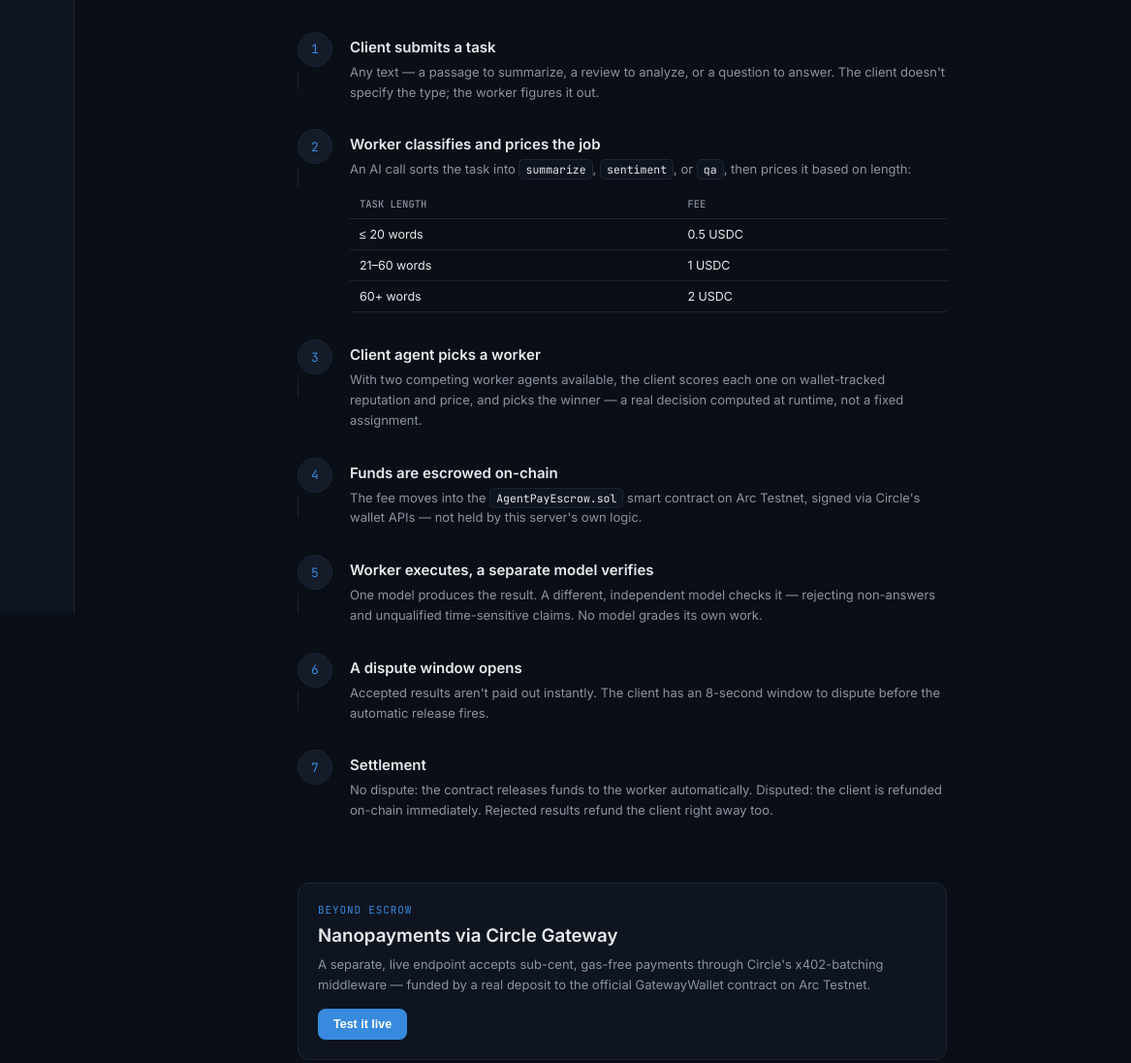
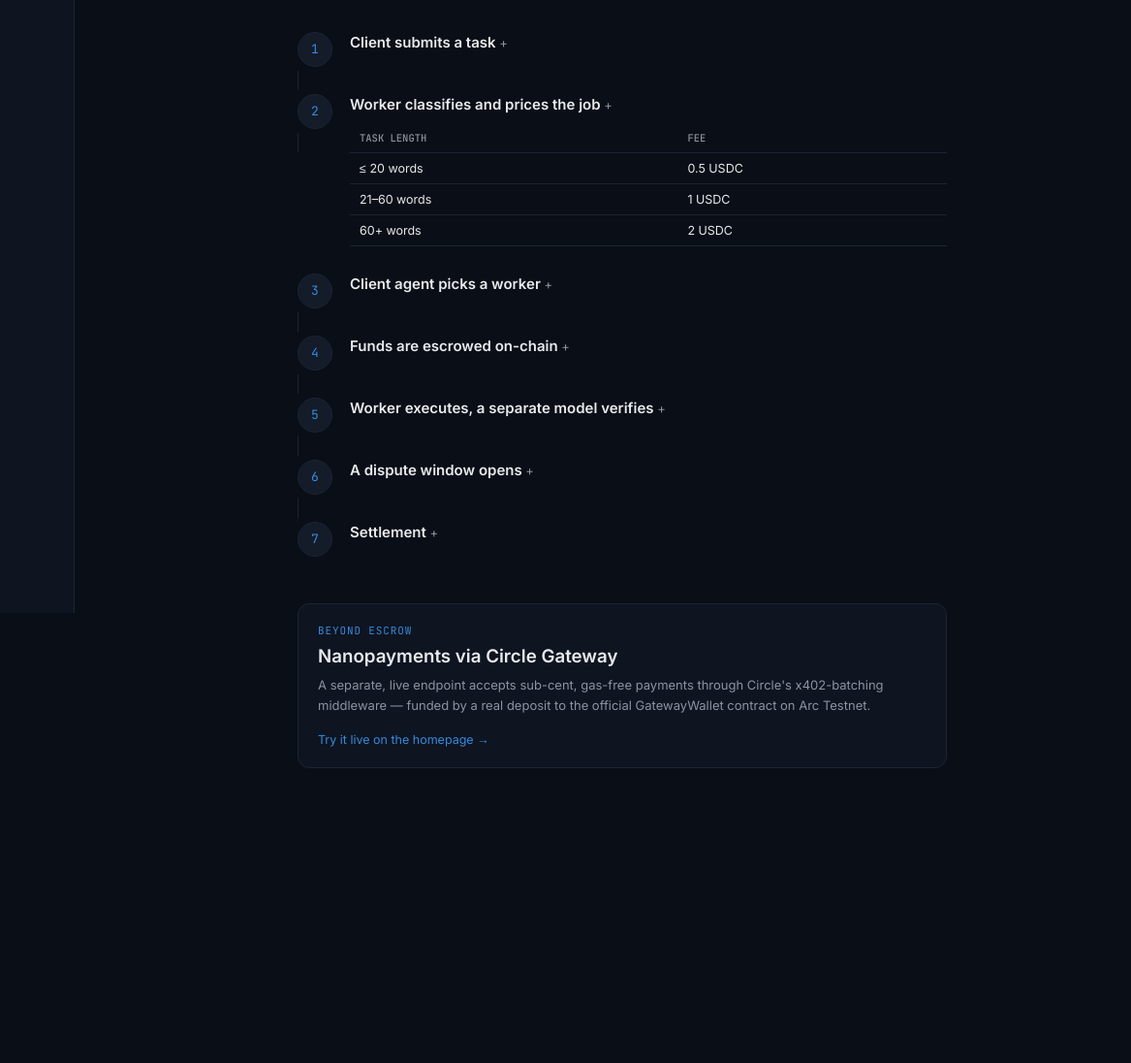
Before and after one commit to AMR70234/agentpay-arc, a website: page public/how-it-works.html in a window 1280 px wide. Shown: the part 168-1264 px from the top of the page at 97% size, 113-1280 px from the left. After the commit the page ends 1000 px from the top, so only its background shows below. Drawn offline with Linux system fonts and the light colour scheme.

Commit message:
Simplify How it works page: convert steps to collapsible accordions, replace duplicate Nanopayments test button with a link to the homepage

```diff
--- a/public/how-it-works.html
+++ b/public/how-it-works.html
@@ -39,6 +39,12 @@
   .sidebar-link i{font-size:17px;}
   .sidebar-link:hover{background:var(--panel-2);color:var(--text);}
   .sidebar-link.active{background:rgba(55,138,221,0.15);color:var(--blue);}
+  .step-content details{cursor:pointer;}
+  .step-content summary{list-style:none;cursor:pointer;}
+  .step-content summary::-webkit-details-marker{display:none;}
+  .step-content summary h3{display:inline;}
+  .step-content summary::after{content:' +';color:var(--muted);font-size:13px;}
+  .step-content details[open] summary::after{content:' \2212';}
 </style>
 </head>
 <body>
@@ -61,16 +67,16 @@
   <div class="step">
     <div><div class="step-num">1</div><div class="step-line"></div></div>
     <div class="step-content">
-      <h3>Client submits a task</h3>
-      <p>Any text — a passage to summarize, a review to analyze, or a question to answer. The client doesn't specify the type; the worker figures it out.</p>
+      <details><summary><h3>Client submits a task</h3></summary>
+      <p>Any text — a passage to summarize, a review to analyze, or a question to answer. The client doesn't specify the type; the worker figures it out.</p></details>
     </div>
   </div>
 
   <div class="step">
     <div><div class="step-num">2</div><div class="step-line"></div></div>
     <div class="step-content">
-      <h3>Worker classifies and prices the job</h3>
-      <p>An AI call sorts the task into <code>summarize</code>, <code>sentiment</code>, or <code>qa</code>, then prices it based on length:</p>
+      <details><summary><h3>Worker classifies and prices the job</h3></summary>
+      <p>An AI call sorts the task into <code>summarize</code>, <code>sentiment</code>, or <code>qa</code>, then prices it based on length:</p></details>
       <table class="pricing-table">
         <tr><th>Task length</th><th>Fee</th></tr>
         <tr><td>≤ 20 words</td><td>0.5 USDC</td></tr>
@@ -83,39 +89,39 @@
   <div class="step">
     <div><div class="step-num">3</div><div class="step-line"></div></div>
     <div class="step-content">
-      <h3>Client agent picks a worker</h3>
-      <p>With two competing worker agents available, the client scores each one on wallet-tracked reputation and price, and picks the winner — a real decision computed at runtime, not a fixed assignment.</p>
+      <details><summary><h3>Client agent picks a worker</h3></summary>
+      <p>With two competing worker agents available, the client scores each one on wallet-tracked reputation and price, and picks the winner — a real decision computed at runtime, not a fixed assignment.</p></details>
     </div>
   </div>
   <div class="step">
     <div><div class="step-num">4</div><div class="step-line"></div></div>
     <div class="step-content">
-      <h3>Funds are escrowed on-chain</h3>
-      <p>The fee moves into the <code>AgentPayEscrow.sol</code> smart contract on Arc Testnet, signed via Circle's wallet APIs — not held by this server's own logic.</p>
+      <details><summary><h3>Funds are escrowed on-chain</h3></summary>
+      <p>The fee moves into the <code>AgentPayEscrow.sol</code> smart contract on Arc Testnet, signed via Circle's wallet APIs — not held by this server's own logic.</p></details>
     </div>
   </div>
 
   <div class="step">
     <div><div class="step-num">5</div><div class="step-line"></div></div>
     <div class="step-content">
-      <h3>Worker executes, a separate model verifies</h3>
-      <p>One model produces the result. A different, independent model checks it — rejecting non-answers and unqualified time-sensitive claims. No model grades its own work.</p>
+      <details><summary><h3>Worker executes, a separate model verifies</h3></summary>
+      <p>One model produces the result. A different, independent model checks it — rejecting non-answers and unqualified time-sensitive claims. No model grades its own work.</p></details>
     </div>
   </div>
 
   <div class="step">
     <div><div class="step-num">6</div><div class="step-line"></div></div>
     <div class="step-content">
-      <h3>A dispute window opens</h3>
-      <p>Accepted results aren't paid out instantly. The client has an 8-second window to dispute before the automatic release fires.</p>
+      <details><summary><h3>A dispute window opens</h3></summary>
+      <p>Accepted results aren't paid out instantly. The client has an 8-second window to dispute before the automatic release fires.</p></details>
     </div>
   </div>
 
   <div class="step">
     <div><div class="step-num">7</div></div>
     <div class="step-content">
-      <h3>Settlement</h3>
-      <p>No dispute: the contract releases funds to the worker automatically. Disputed: the client is refunded on-chain immediately. Rejected results refund the client right away too.</p>
+      <details><summary><h3>Settlement</h3></summary>
+      <p>No dispute: the contract releases funds to the worker automatically. Disputed: the client is refunded on-chain immediately. Rejected results refund the client right away too.</p></details>
     </div>
   </div>
 
@@ -123,8 +129,7 @@
     <div class="eyebrow" style="margin-bottom:8px;">BEYOND ESCROW</div>
     <h3 style="margin:0 0 8px;">Nanopayments via Circle Gateway</h3>
     <p style="font-size:13px;color:var(--muted);margin:0 0 14px;line-height:1.6;">A separate, live endpoint accepts sub-cent, gas-free payments through Circle's x402-batching middleware — funded by a real deposit to the official GatewayWallet contract on Arc Testnet.</p>
-    <button onclick="testNanopayment()" style="background:var(--blue);color:#fff;border:none;border-radius:8px;padding:9px 16px;font-size:12.5px;font-weight:600;cursor:pointer;">Test it live</button>
-    <pre id="nanopayResult" style="margin-top:12px;font-size:11px;color:var(--muted);background:var(--panel-2);padding:10px;border-radius:8px;white-space:pre-wrap;display:none;"></pre>
+    <a href="/" style="color:var(--blue);font-size:12.5px;text-decoration:none;">Try it live on the homepage &rarr;</a>
   </div>
 
 </div>
```
